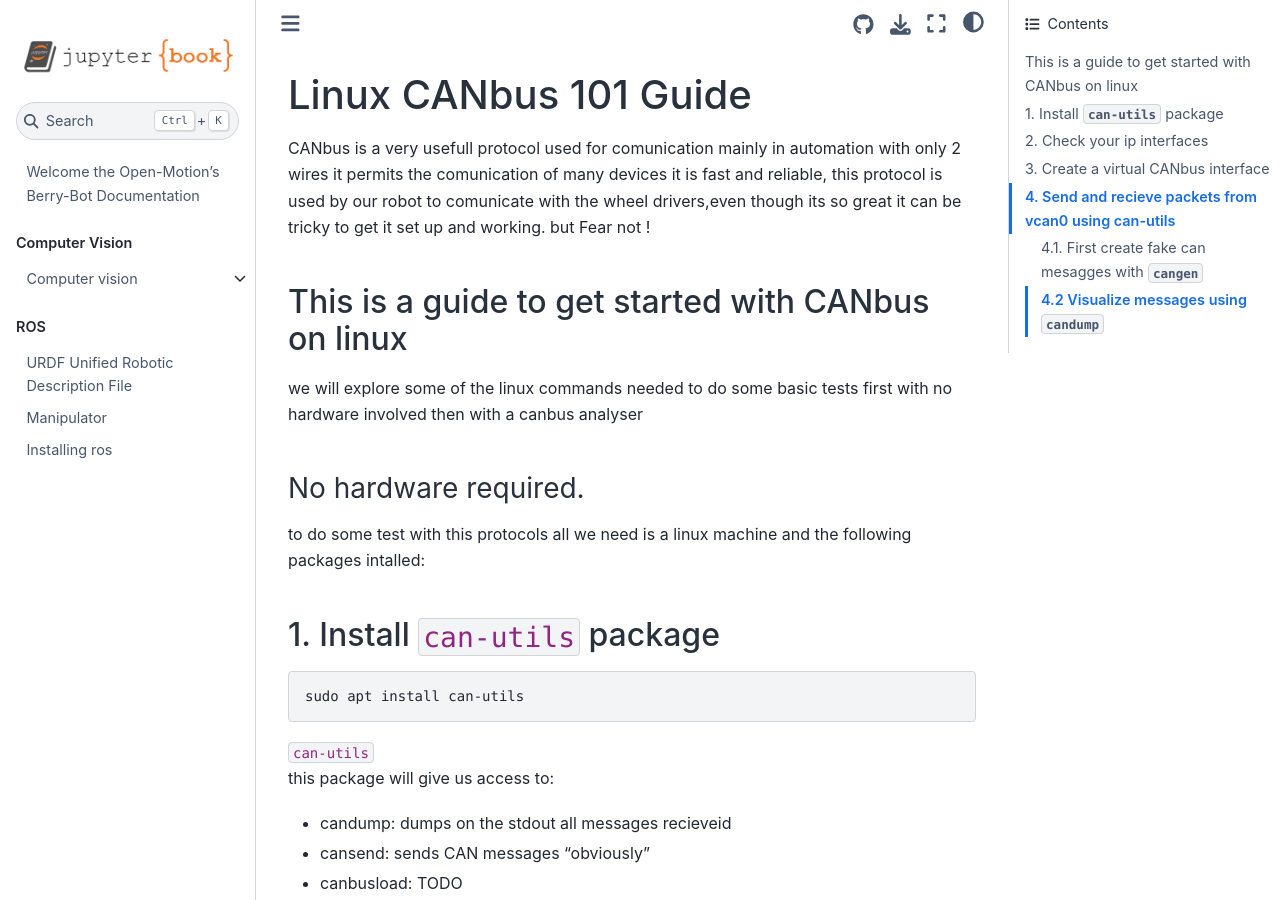
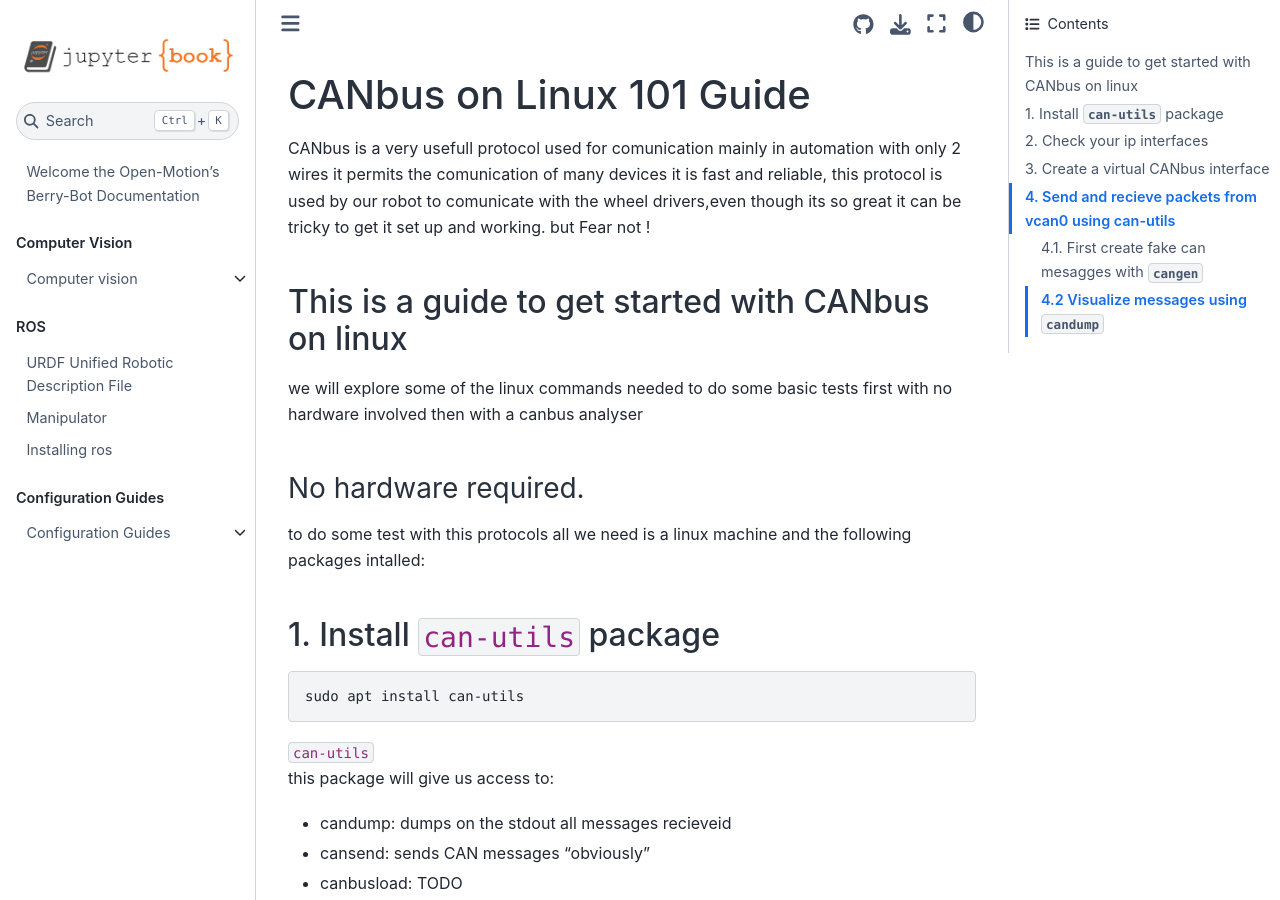
Before and after one commit to flippybit/Open-Motion, a Jupyter Book: the page built from docs/guides/CANbus101.md, in a window 1280 px wide and 900 px high. Built offline with Jupyter Book 1.0.4 settings and Sphinx 7.4.7 and the Sphinx Book theme 1.1.4, drawn with Linux system fonts in a browser that asks for light colours; pages that are not in the unit, such as notebooks, are missing from menus.

Commit message:
reuploading guide:

```diff
--- a/docs/_toc.yml
+++ b/docs/_toc.yml
@@ -17,6 +17,6 @@ parts:
   - file: installing-ros
 - caption: Configuration Guides
   chapters:
-  - file: configuration-guides
+  - file: guides/configuration-guides
     sections:
       - file: guides/CANbus-config
--- a/docs/guides/CANbus-config.md
+++ b/docs/guides/CANbus101.md
@@ -1,4 +1,4 @@
-# Linux CANbus 101 Guide
+# CANbus on Linux 101 Guide
 CANbus is a very usefull protocol used for comunication mainly in automation
 with only 2 wires it permits the comunication of many devices it is fast and reliable,
 this protocol is used by our robot to comunicate with the wheel drivers,even though its so great it can be tricky to get it set up and working. but Fear not !
```
Also changed, not shown: docs/guides/configuration-guides.md (added, +2 -0 lines).
